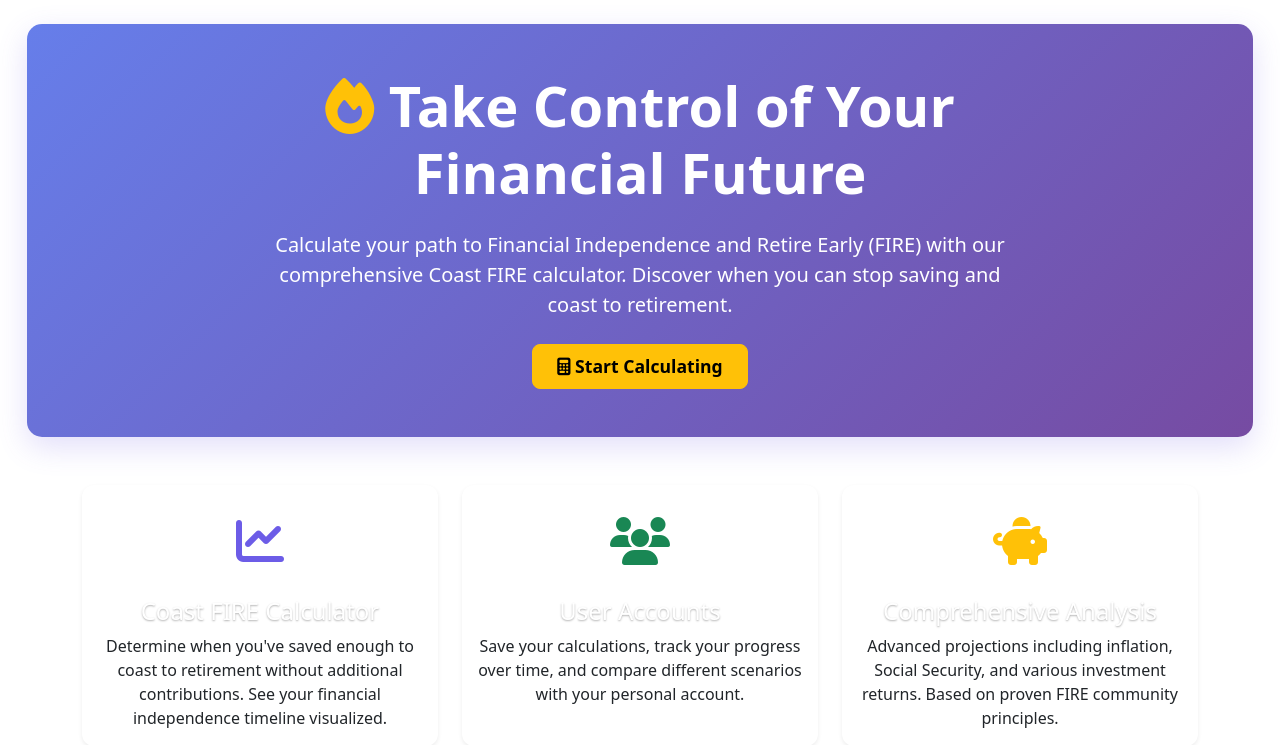
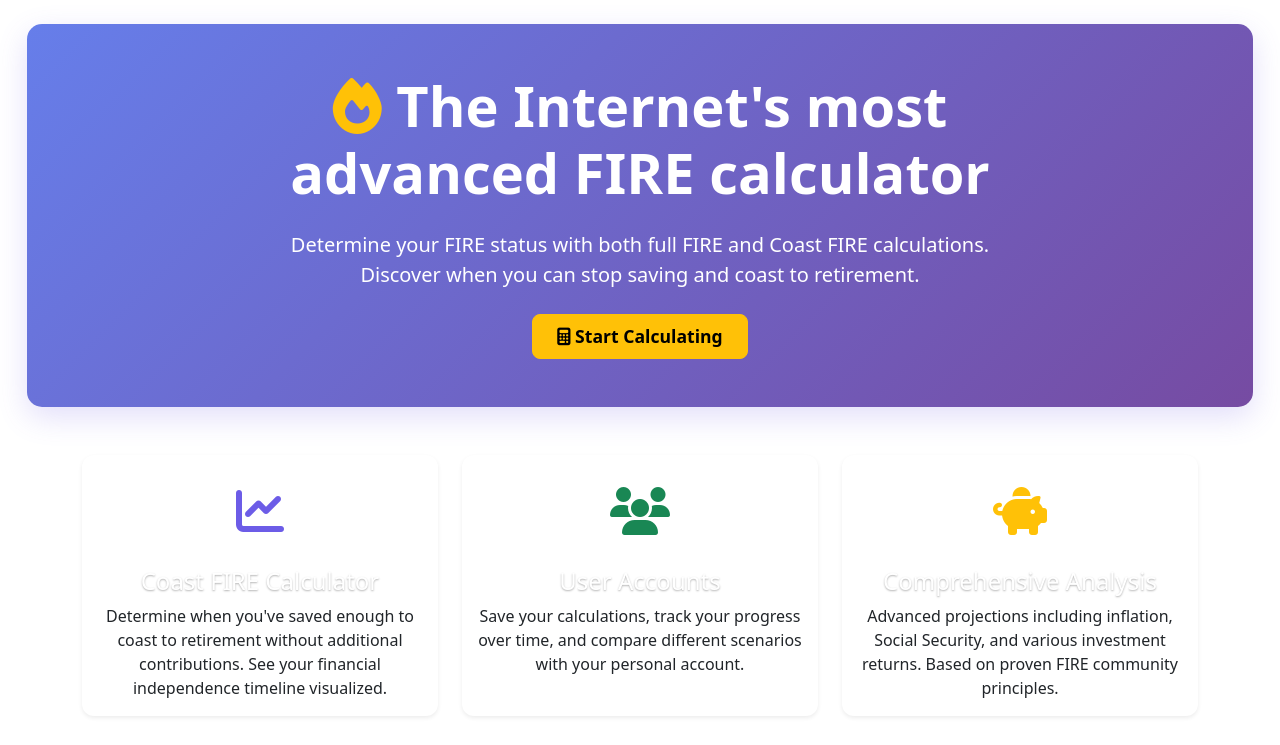
Before and after one commit to perfectm/mellyfire, a FastAPI app: page / in a window 1280 px wide. Shown: the part 62-807 px from the top of the page. Run offline with FastAPI, Linux system fonts and the light colour scheme; some libraries are stand-ins or nearby versions.

Commit message:
Update homepage hero text with enhanced marketing copy
- Changed main headline from "Take Control of Your Financial Future"
  to "The Internet's most advanced FIRE calculator"
- Updated description from generic FIRE calculator copy
  to "Determine your FIRE status with both full FIRE and Coast FIRE calculations"
- Maintains secondary text about coasting to retirement
- More accurately reflects the advanced Monte Carlo simulation features
- Better positions MellyFIRE as premium calculator solution

🤖 Generated with [Claude Code](https://claude.ai/code)

Co-Authored-By: Claude <noreply@anthropic.com>

```diff
--- a/templates/index.html
+++ b/templates/index.html
@@ -10,10 +10,10 @@
             <div class="col-lg-8">
                 <h1 class="display-4 fw-bold mb-4">
                     <i class="fas fa-fire text-warning"></i>
-                    Take Control of Your Financial Future
+                    The Internet's most advanced FIRE calculator
                 </h1>
                 <p class="lead mb-4">
-                    Calculate your path to Financial Independence and Retire Early (FIRE) with our comprehensive Coast FIRE calculator.
+                    Determine your FIRE status with both full FIRE and Coast FIRE calculations.
                     Discover when you can stop saving and coast to retirement.
                 </p>
                 <a href="/calculator" class="btn btn-warning btn-lg px-4 py-2">
```
